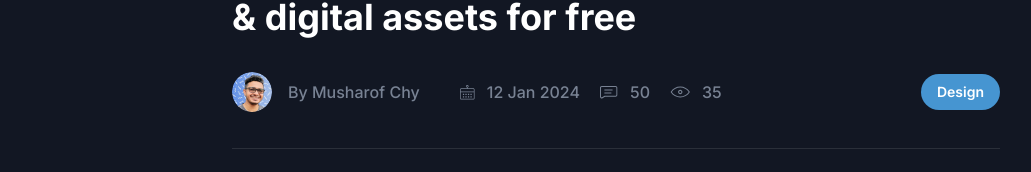
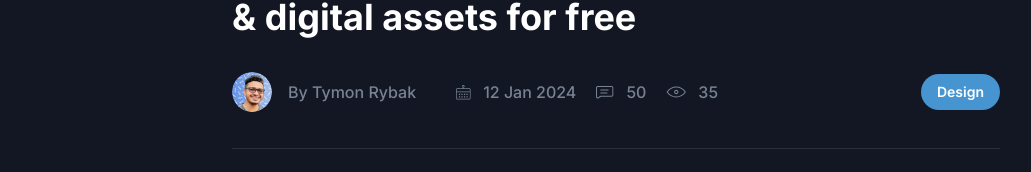
Before and after one commit to tymonstuff/codeaid, a Next.js app: page /blog-details in a window 1280 px wide. Shown: the part 200-372 px from the top of the page, without its empty margins (24-1055 px from the left). Built offline with nearby package versions, Linux system fonts and the light colour scheme.

Commit message:
replace placeholders from template

```diff
--- a/src/app/blog-details/page.tsx
+++ b/src/app/blog-details/page.tsx
@@ -36,7 +36,7 @@ const BlogDetailsPage = () => {
                       </div>
                       <div className="w-full">
                         <span className="mb-1 text-base font-medium text-body-color">
-                          By <span>Musharof Chy</span>
+                          By <span>Tymon Rybak</span>
                         </span>
                       </div>
                     </div>
--- a/src/app/blog-sidebar/page.tsx
+++ b/src/app/blog-sidebar/page.tsx
@@ -38,7 +38,7 @@ const BlogSidebarPage = () => {
                       </div>
                       <div className="w-full">
                         <span className="mb-1 text-base font-medium text-body-color">
-                          By <span> Musharof Chy</span>
+                          By <span> Tymon Rybak</span>
                         </span>
                       </div>
                     </div>
```
